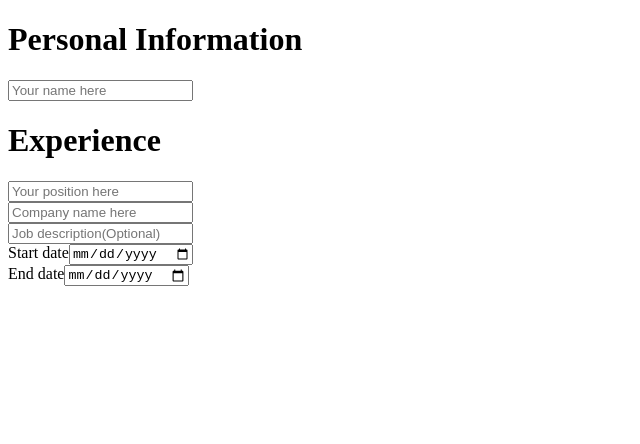
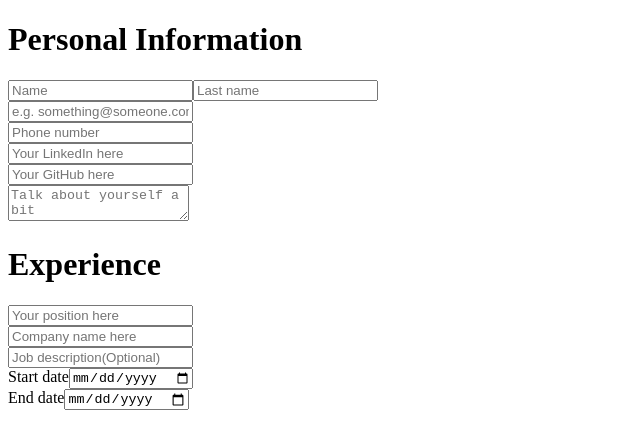
Before and after one commit to muratcan-yuksel/cv-app, a React (Create React App) app: page / in a window 1280 px wide. Shown: the top 444 px of the page, without its empty margins (0-640 px from the left). Built offline with nearby package versions, Linux system fonts and the light colour scheme.

Commit message:
added the personal info component

```diff
--- a/public/index.html
+++ b/public/index.html
@@ -24,7 +24,7 @@
       work correctly both with client-side routing and a non-root public URL.
       Learn how to configure a non-root public URL by running `npm run build`.
     -->
-    <title>React App</title>
+    <title>CV App</title>
   </head>
   <body>
     <noscript>You need to enable JavaScript to run this app.</noscript>
--- a/src/components/App.js
+++ b/src/components/App.js
@@ -1,11 +1,11 @@
 import React, { Component } from "react";
 import Work from "./Work";
-import PersonalInfo from "./PersonalInfo";
+import Informatsion from "./Informatsion";
 class App extends Component {
   render() {
     return (
       <div>
-        <PersonalInfo />
+        <Informatsion />
         <Work />
       </div>
     );
--- /dev/null
+++ b/src/components/Informatsion.js
@@ -0,0 +1,36 @@
+import React, { Component } from "react";
+
+class Informatsion extends Component {
+  render() {
+    return (
+      <form>
+        <h1>Personal Information</h1>
+        <div>
+          <input type="text" placeholder="Name" required />
+          <input type="text" placeholder="Last name" required />
+        </div>
+        <div>
+          <input
+            type="email"
+            placeholder="e.g. something@someone.com"
+            required
+          />
+        </div>
+        <div>
+          <input type="tel" placeholder="Phone number" />
+        </div>
+        <div>
+          <input type="text" placeholder="Your LinkedIn here" required />
+        </div>
+        <div>
+          <input type="text" placeholder="Your GitHub here" required />
+        </div>
+        <div>
+          <textarea placeholder="Talk about yourself a bit" />
+        </div>
+      </form>
+    );
+  }
+}
+
+export default Informatsion;
--- a/src/components/PersonalInfo.js
+++ /dev/null
@@ -1,16 +0,0 @@
-import React, { Component } from "react";
-
-class PersonalInfo extends Component {
-  render() {
-    return (
-      <form>
-        <h1>Personal Information</h1>
-        <div>
-          <input type="text" placeholder="Your name here" />
-        </div>
-      </form>
-    );
-  }
-}
-
-export default PersonalInfo;
```
